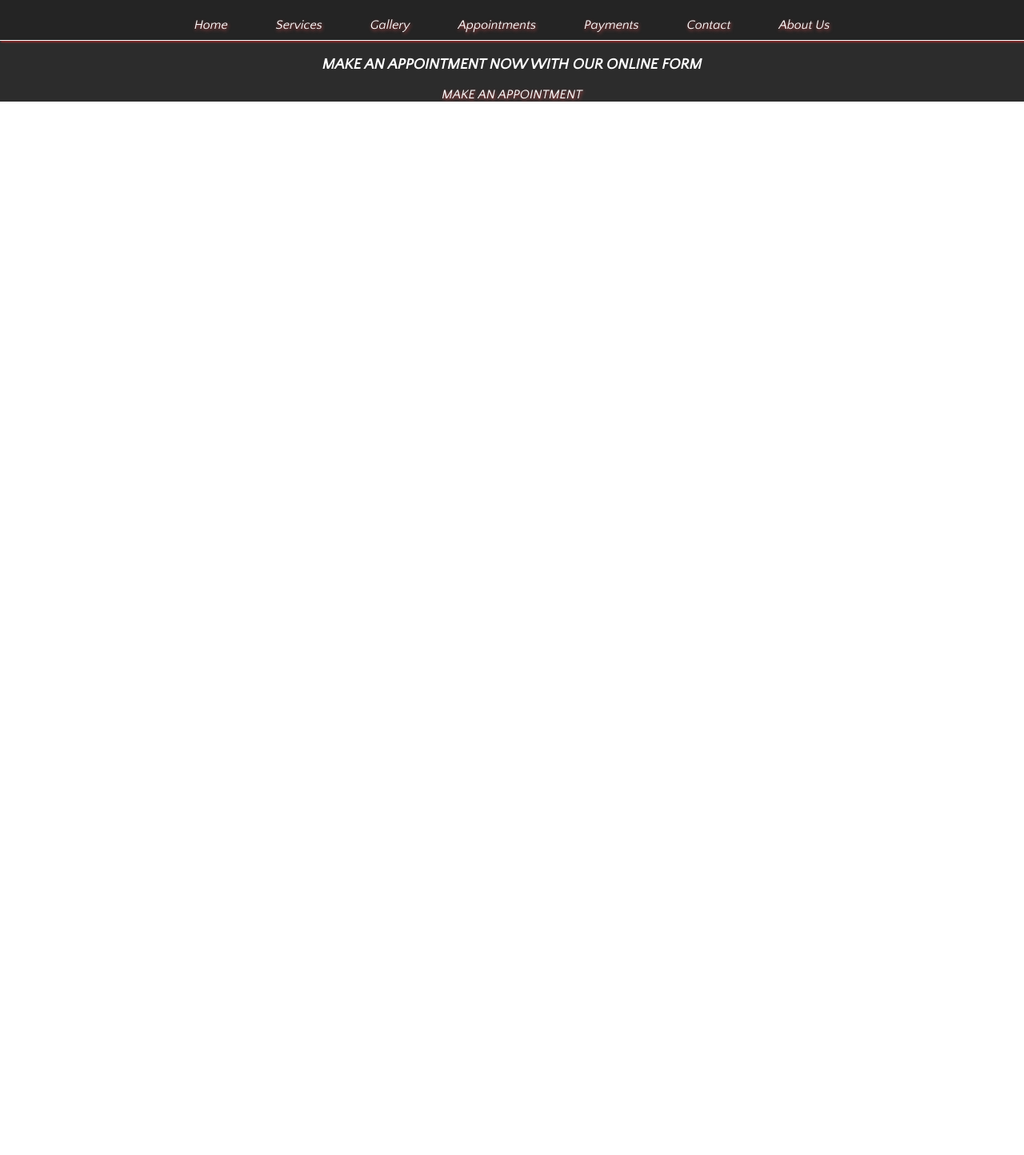
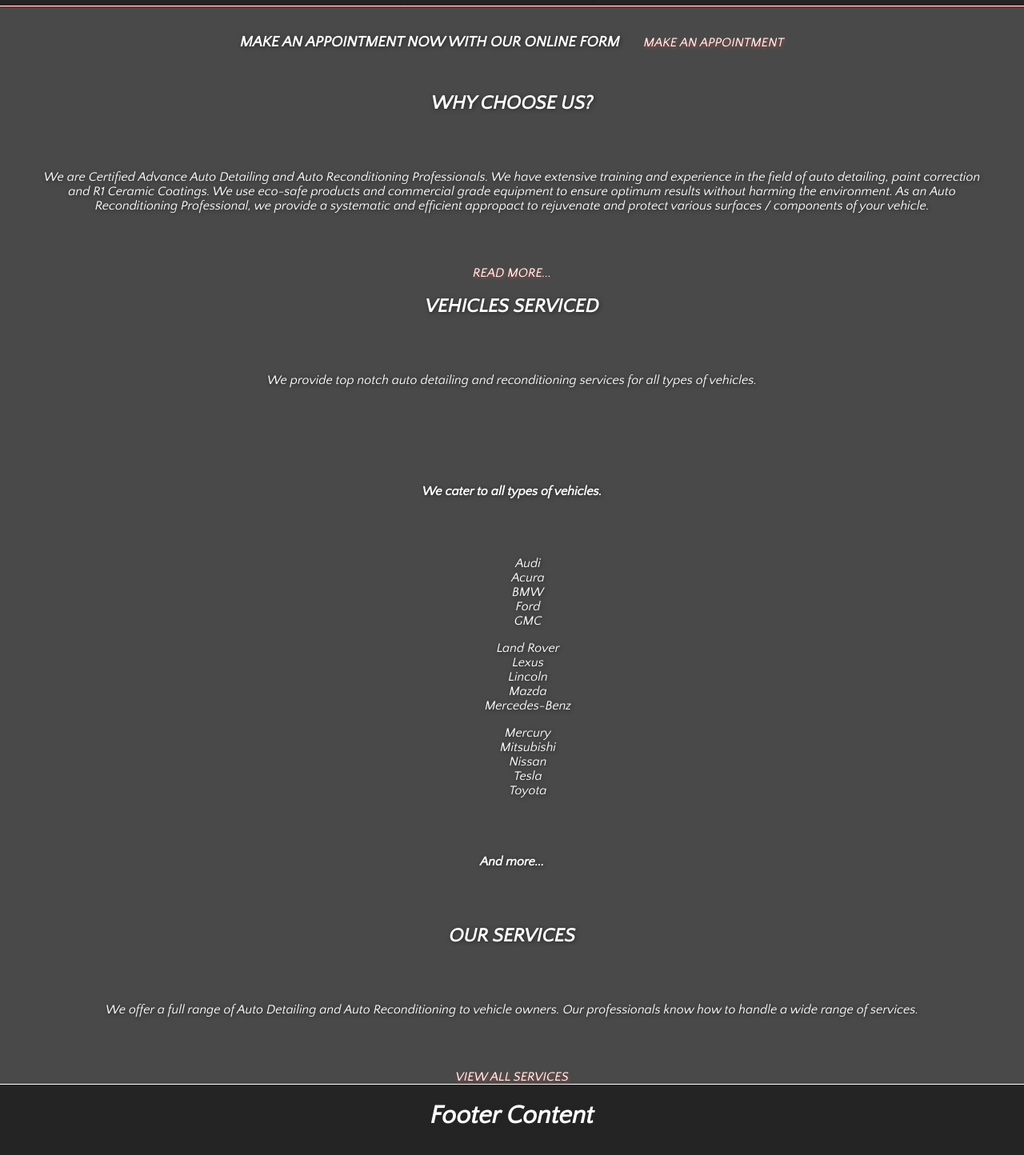
Before and after one commit to mlnemenzo/the-works, a React (Create React App) app: page / in a window 1280 px wide. Shown: the part 66-1510 px from the top of the page at 80% size. Before the commit the page ends 800 px from the top, so only its background shows below. Built offline with nearby package versions, Linux system fonts and the light colour scheme.

Commit message:
landing page construction

```diff
--- a/public/index.html
+++ b/public/index.html
@@ -4,40 +4,12 @@
     <meta charset="utf-8">
     <meta name="viewport" content="width=device-width, initial-scale=1, shrink-to-fit=no">
     <meta name="theme-color" content="#000000">
-    <!--
-      manifest.json provides metadata used when your web app is added to the
-      homescreen on Android. See https://developers.google.com/web/fundamentals/engage-and-retain/web-app-manifest/
-    -->
-    <link rel="manifest" href="%PUBLIC_URL%/manifest.json">
-    <link rel="shortcut icon" href="%PUBLIC_URL%/favicon.ico">
     <style>
       @import url('https://fonts.googleapis.com/css?family=Quattrocento+Sans:400i');
     </style>
-    <!--
-      Notice the use of %PUBLIC_URL% in the tags above.
-      It will be replaced with the URL of the `public` folder during the build.
-      Only files inside the `public` folder can be referenced from the HTML.
-
-      Unlike "/favicon.ico" or "favicon.ico", "%PUBLIC_URL%/favicon.ico" will
-      work correctly both with client-side routing and a non-root public URL.
-      Learn how to configure a non-root public URL by running `npm run build`.
-    -->
     <title>The Works Auto Detailing</title>
   </head>
   <body>
-    <noscript>
-      You need to enable JavaScript to run this app.
-    </noscript>
     <div id="root"></div>
-    <!--
-      This HTML file is a template.
-      If you open it directly in the browser, you will see an empty page.
-
-      You can add webfonts, meta tags, or analytics to this file.
-      The build step will place the bundled scripts into the <body> tag.
-
-      To begin the development, run `npm start` or `yarn start`.
-      To create a production bundle, use `npm run build` or `yarn build`.
-    -->
   </body>
 </html>
--- a/src/App.css
+++ b/src/App.css
@@ -1,8 +1,13 @@
 .App {
   text-align: center;
   color: white;
-  background-color: rgb(44, 44, 44);
+  width: 100vw;
+  /* height: 100vh; */
+  margin: auto;
+  background-color: rgb(73, 73, 73);
+  text-shadow: 1px 1px 5px rgb(39, 39, 39);
   font-family: 'Quattrocento Sans', sans-serif;
+
 }
 
 .nav-item {
@@ -28,13 +33,44 @@ a:hover {
   text-decoration: underline;
 }
 
+p, h4 {
+  text-align: center;
+  padding: 50px
+}
+
+li {
+  text-align: center;
+}
+
+.header {
+  margin: auto;
+
+}
+
 .header-body {
   border-bottom: 1px solid white;
   background-color: rgb(36, 36, 36);
   box-shadow: 1px 2px 2px rgb(136, 42, 42)
 }
 
+.landing-page> p {
+  padding: 30px;
+  text-align: center;
+}
+
+.make-appt, .make-appt-link {
+  display: inline-block;
+  /* border: 1px solid white; */
+  padding: 15px
+}
+
 .about-us-body {
   margin: 15px 20px;
     text-align: -webkit-auto;
 }
+
+.footer-body {
+  border-top: 1px solid white;
+  background-color: rgb(36, 36, 36);
+  padding-bottom: 20px;
+}
--- a/src/App.js
+++ b/src/App.js
@@ -9,6 +9,7 @@ import Contact from './components/contact';
 import Gallery from './components/gallery';
 import Payments from './components/payments';
 import Services from './components/services';
+import Footer from './components/footer';
 
 
 const App = () => {
@@ -16,6 +17,7 @@ const App = () => {
     return (
       <div className="App">
         <Header/>
+          <div className = "page-header mb-5"></div>
           <div className="container main-app-body">
               <Route exact path="/" component={LandingPage}/>
               <Route path ="/about-us" component={AboutUs}/>
@@ -25,8 +27,7 @@ const App = () => {
               <Route path ="/payments" component={Payments}/>
               <Route path ="/services" component={Services}/>
           </div>
-
-
+        <Footer/>
       </div>
     );
 
--- a/src/components/about-us.js
+++ b/src/components/about-us.js
@@ -9,7 +9,7 @@ const AboutUs = () => {
             </div>
             <div className="mission-statement">
                 <h3 className="statement">Mission Statement: </h3>
-                <p className = "statment-text">The Mission of the The Works Auto Detailing & Reconditioning is to provide top-quality service and impeccable customer service to automobile owners in the Riverside County and surrounding areas.  The Works Auto Detailing & Reconditioning Company's philosophy is to Clean, Protect, and Restore CPR every vehicle that we service to ensure 100% customer satisfaction. </p>
+                <p className = "statment-text">The Mission of the The Works Auto Detailing & Reconditioning is to provide top-quality service and impeccable customer service to automobile owners in the Riverside County and surrounding areas.  The Works Auto Detailing & Reconditioning Company's philosophy is to Clean, Protect, and Restore (CPR) every vehicle that we service to ensure 100% customer satisfaction. </p>
             </div>
 
         </div>
--- a/src/components/contact.js
+++ b/src/components/contact.js
@@ -4,7 +4,7 @@ class Contact extends Component {
     render() {
         return (
             <div className="contact-body">
-                <h1 className="contact-header">Contact Us.</h1>
+                <h1 className="contact-header">Contact Us</h1>
             </div>
         )
     }
--- /dev/null
+++ b/src/components/footer.js
@@ -0,0 +1,13 @@
+import React, { Component } from 'react';
+
+class Footer extends Component {
+    render() {
+        return(
+            <div className="footer-body">
+                <h1>Footer Content</h1>
+            </div>
+        )
+    }
+}
+
+export default Footer;
--- a/src/components/landing-page.js
+++ b/src/components/landing-page.js
@@ -8,9 +8,48 @@ class LandingPage extends Component {
         return(
             <div className="landing-page">
                 <div className="landing-image"></div>
-                <div className="appt row">
+                <div className="appt">
                     <h3 className="make-appt">MAKE AN APPOINTMENT NOW WITH OUR ONLINE FORM</h3>
-                    <Link className="nav-link nav-link-text boldLink" to = "/appointment">MAKE AN APPOINTMENT</Link>
+                    <Link className="make-appt-link nav-link nav-link-text boldLink" to = "/appointment">MAKE AN APPOINTMENT</Link>
+                </div>
+                <div className="why-choose col-10">
+                    <h2>WHY CHOOSE US?</h2>
+                    <p>We are Certified Advance Auto Detailing and Auto Reconditioning Professionals.  We have extensive training and experience in the field of auto detailing, paint correction and R1 Ceramic Coatings.  We use eco-safe products and commercial grade equipment to ensure optimum results without harming the environment.  As an Auto Reconditioning Professional, we provide a systematic and efficient appropact to rejuvenate and protect various surfaces / components of your vehicle.</p>
+                    <Link className = "about-link" to = "/about-us">READ MORE...</Link>
+                </div>
+                <div className="vehicles-serviced">
+                    <h2>VEHICLES SERVICED</h2>
+                    <p>We provide top notch auto detailing and reconditioning services for all types of vehicles.</p>
+                    <h4>We cater to all types of vehicles.</h4>
+                    <ul>
+                        <li>Audi</li>
+                        <li>Acura</li>
+                        <li>BMW</li>
+                        <li>Ford</li>
+                        <li>GMC</li>
+                    </ul>
+                    <ul>
+                        <li>Land Rover</li>
+                        <li>Lexus</li>
+                        <li>Lincoln</li>
+                        <li>Mazda</li>
+                        <li>Mercedes-Benz</li>
+                    </ul>
+                    <ul>
+                        <li>Mercury</li>
+                        <li>Mitsubishi</li>
+                        <li>Nissan</li>
+                        <li>Tesla</li>
+                        <li>Toyota</li>
+                    </ul>
+                    <h4>And more...</h4>
+                </div>
+                <div className= "Services-landing">
+                    <h2>OUR SERVICES</h2>
+                    <p>We offer a full range of Auto Detailing and Auto Reconditioning to vehicle owners. Our professionals know how to handle a wide range of services.</p>
+                    <div className="service-images">
+                    </div>
+                    <Link className = "about-link btn" to = "/services">VIEW ALL SERVICES</Link>
                 </div>
 
 
```
Also changed, not shown: 1 other file (tests, documents, lock files or other folders). Lines whose indentation alone changed are shown as unchanged.
